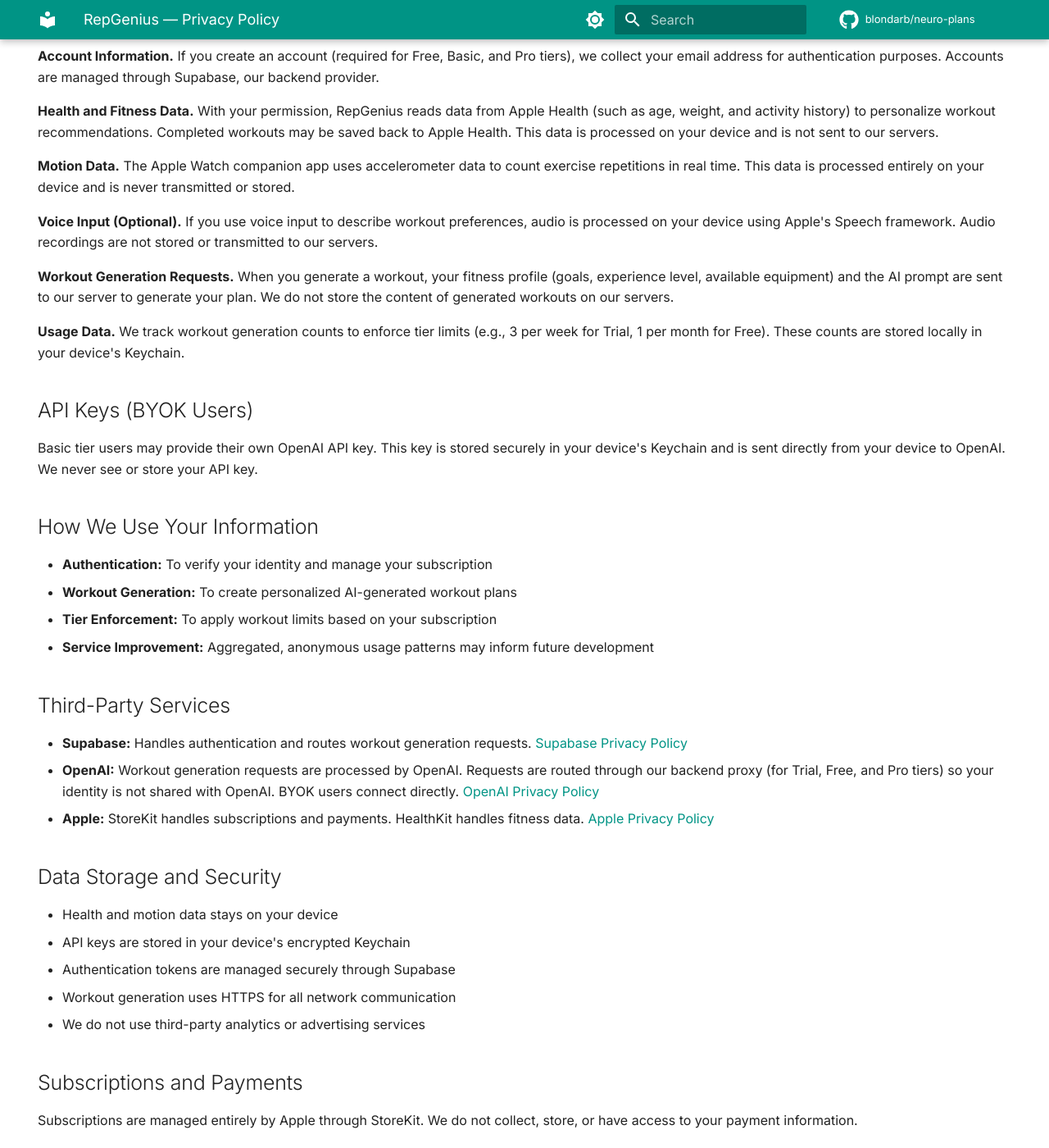
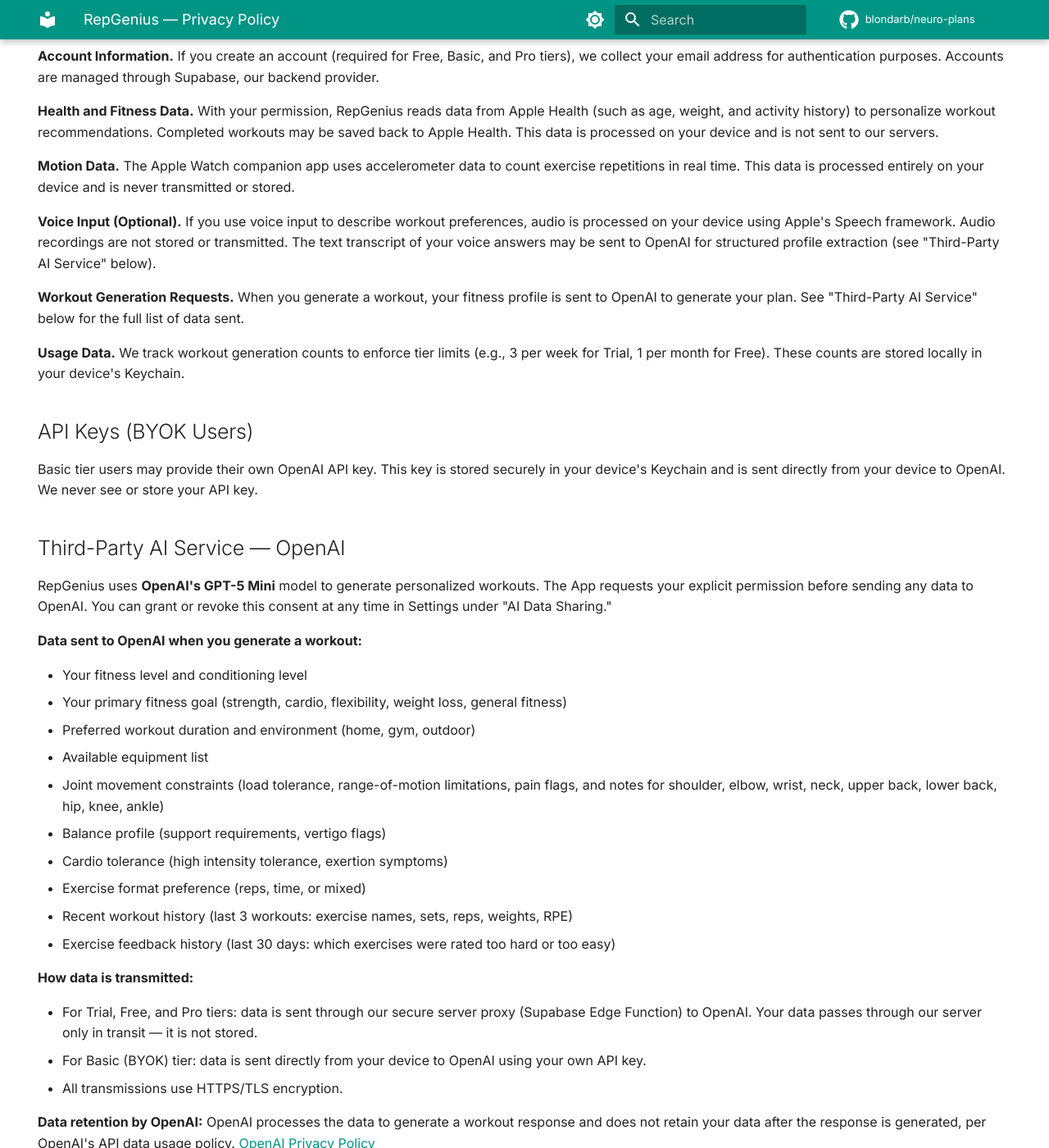
Before and after one commit to blondarb/neuro-plans, an MkDocs documentation site: the page built from docs/repgenius/privacy.md, in a window 1280 px wide and 1400 px high, scrolled down 472 px. Shown: the whole window at 82% size. Built offline with MkDocs 1.6.1 and Material for MkDocs 9.7.7, drawn with Linux system fonts in a browser that asks for light colours; comment, search, counter and statistics services are not loaded; some of the changed text lies outside the part shown.

Commit message:
docs: update RepGenius privacy policy, add worktrees to gitignore
Co-Authored-By: Claude Opus 4.6 <noreply@anthropic.com>

```diff
--- a/docs/repgenius/privacy.md
+++ b/docs/repgenius/privacy.md
@@ -23,9 +23,9 @@ RepGenius generates personalized workout plans using artificial intelligence. We
 
 **Motion Data.** The Apple Watch companion app uses accelerometer data to count exercise repetitions in real time. This data is processed entirely on your device and is never transmitted or stored.
 
-**Voice Input (Optional).** If you use voice input to describe workout preferences, audio is processed on your device using Apple's Speech framework. Audio recordings are not stored or transmitted to our servers.
+**Voice Input (Optional).** If you use voice input to describe workout preferences, audio is processed on your device using Apple's Speech framework. Audio recordings are not stored or transmitted. The text transcript of your voice answers may be sent to OpenAI for structured profile extraction (see "Third-Party AI Service" below).
 
-**Workout Generation Requests.** When you generate a workout, your fitness profile (goals, experience level, available equipment) and the AI prompt are sent to our server to generate your plan. We do not store the content of generated workouts on our servers.
+**Workout Generation Requests.** When you generate a workout, your fitness profile is sent to OpenAI to generate your plan. See "Third-Party AI Service" below for the full list of data sent.
 
 **Usage Data.** We track workout generation counts to enforce tier limits (e.g., 3 per week for Trial, 1 per month for Free). These counts are stored locally in your device's Keychain.
 
@@ -33,17 +33,43 @@ RepGenius generates personalized workout plans using artificial intelligence. We
 
 Basic tier users may provide their own OpenAI API key. This key is stored securely in your device's Keychain and is sent directly from your device to OpenAI. We never see or store your API key.
 
+## Third-Party AI Service — OpenAI
+
+RepGenius uses **OpenAI's GPT-5 Mini** model to generate personalized workouts. The App requests your explicit permission before sending any data to OpenAI. You can grant or revoke this consent at any time in Settings under "AI Data Sharing."
+
+**Data sent to OpenAI when you generate a workout:**
+
+- Your fitness level and conditioning level
+- Your primary fitness goal (strength, cardio, flexibility, weight loss, general fitness)
+- Preferred workout duration and environment (home, gym, outdoor)
+- Available equipment list
+- Joint movement constraints (load tolerance, range-of-motion limitations, pain flags, and notes for shoulder, elbow, wrist, neck, upper back, lower back, hip, knee, ankle)
+- Balance profile (support requirements, vertigo flags)
+- Cardio tolerance (high intensity tolerance, exertion symptoms)
+- Exercise format preference (reps, time, or mixed)
+- Recent workout history (last 3 workouts: exercise names, sets, reps, weights, RPE)
+- Exercise feedback history (last 30 days: which exercises were rated too hard or too easy)
+
+**How data is transmitted:**
+
+- For Trial, Free, and Pro tiers: data is sent through our secure server proxy (Supabase Edge Function) to OpenAI. Your data passes through our server only in transit — it is not stored.
+- For Basic (BYOK) tier: data is sent directly from your device to OpenAI using your own API key.
+- All transmissions use HTTPS/TLS encryption.
+
+**Data retention by OpenAI:** OpenAI processes the data to generate a workout response and does not retain your data after the response is generated, per OpenAI's API data usage policy. [OpenAI Privacy Policy](https://openai.com/privacy)
+
+**If you decline consent:** You will not be able to generate AI-powered workouts, but you can still use offline workout templates.
+
 ## How We Use Your Information
 
 - **Authentication:** To verify your identity and manage your subscription
-- **Workout Generation:** To create personalized AI-generated workout plans
+- **Workout Generation:** To create personalized AI-generated workout plans via OpenAI
 - **Tier Enforcement:** To apply workout limits based on your subscription
 - **Service Improvement:** Aggregated, anonymous usage patterns may inform future development
 
-## Third-Party Services
+## Other Third-Party Services
 
 - **Supabase:** Handles authentication and routes workout generation requests. [Supabase Privacy Policy](https://supabase.com/privacy)
-- **OpenAI:** Workout generation requests are processed by OpenAI. Requests are routed through our backend proxy (for Trial, Free, and Pro tiers) so your identity is not shared with OpenAI. BYOK users connect directly. [OpenAI Privacy Policy](https://openai.com/privacy)
 - **Apple:** StoreKit handles subscriptions and payments. HealthKit handles fitness data. [Apple Privacy Policy](https://www.apple.com/privacy/)
 
 ## Data Storage and Security
```
Also changed, not shown: other parts of docs/repgenius/privacy.md (+1 -1 lines), CLAUDE.md (+19 -0 lines), 1 other file.
